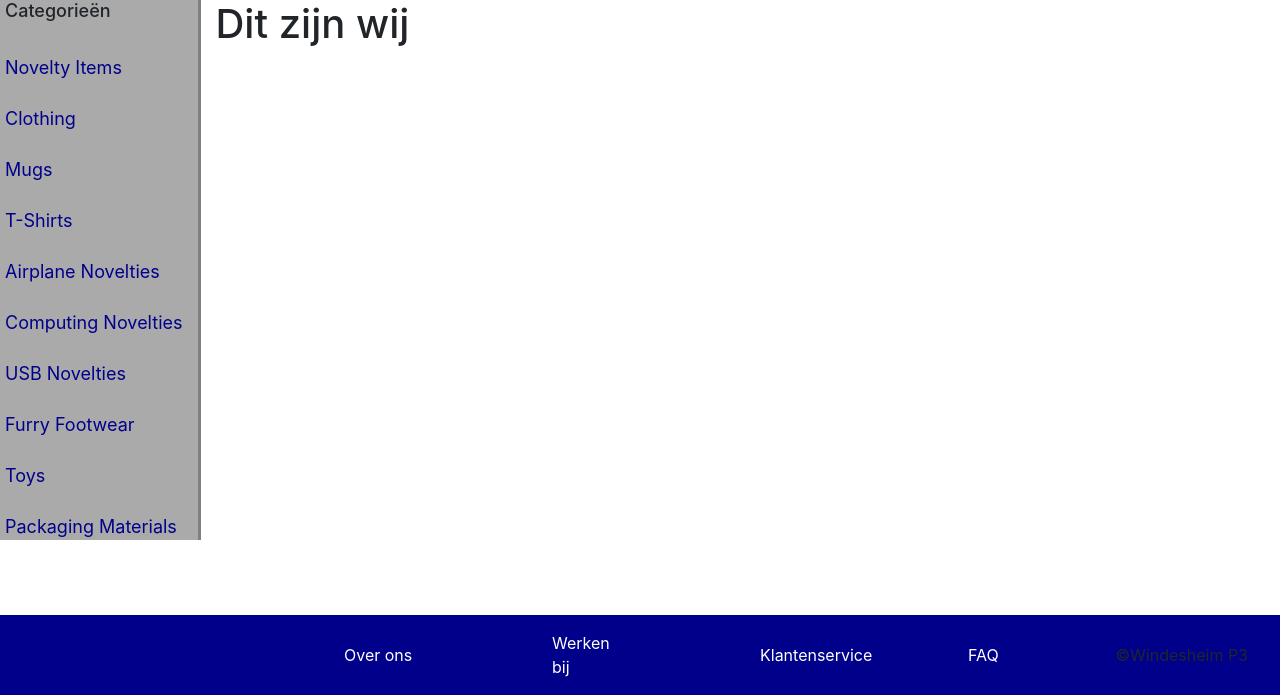
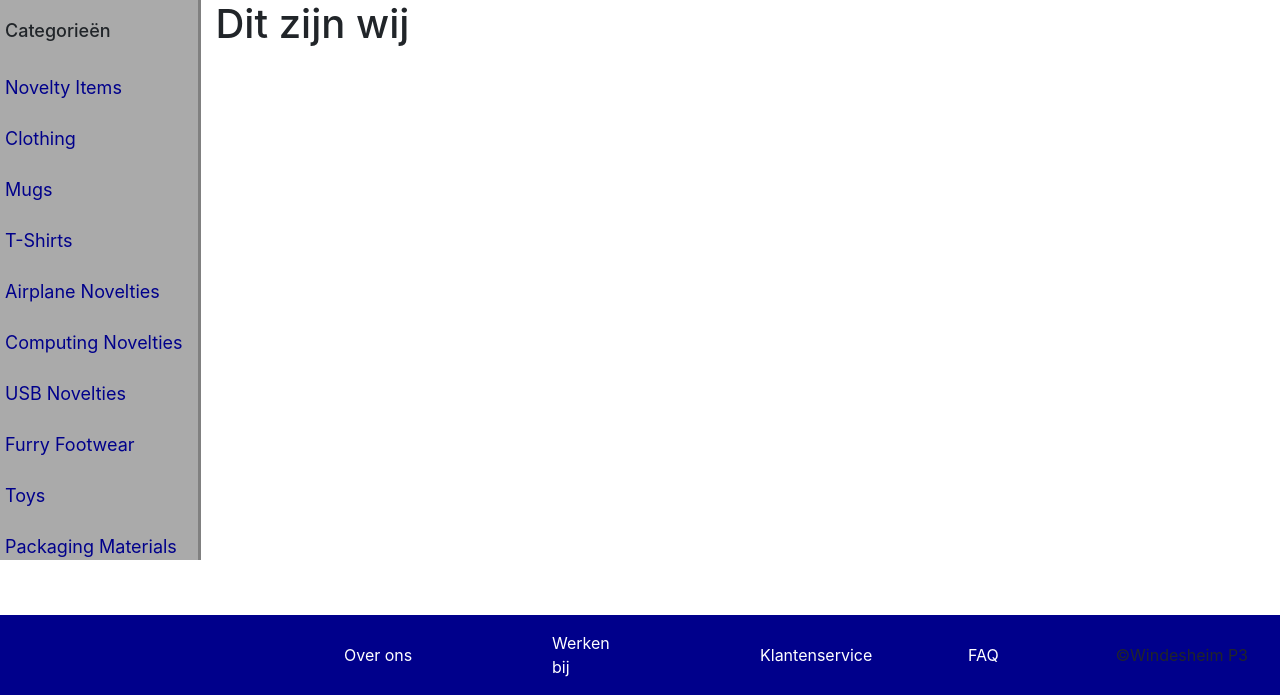
Before and after one commit to WindesheimP3/WWI-Webshop, a PHP site: page /over-ons.php in a window 1280 px wide. Shown: the part 105-800 px from the top of the page. Run offline with PHP 8.4, Linux system fonts and the light colour scheme.

Commit message:
styling css aanpassen

```diff
--- a/Styling.css
+++ b/Styling.css
@@ -18,12 +18,21 @@ a {
 
 #Sidebar {
     background-color: #AAAAAA;
+    position: relative;
     padding-left: 5px;
     padding-right: 15px;
     border-right-style: inset;
     border-color: grey;
+    height: 100%; /* Full-height: remove this if you want "auto" height */
+    z-index: 1; /* Stay on top */
+    top: 0; /* Stay at the top */
+    left: 0;
+    bottom: 0;
+    overflow-x: hidden; /* Disable horizontal scroll */
+    padding-top: 20px;
+}
 
-}
+
 .nav-item {
     color: darkblue;
     font-size: 18px;
```
